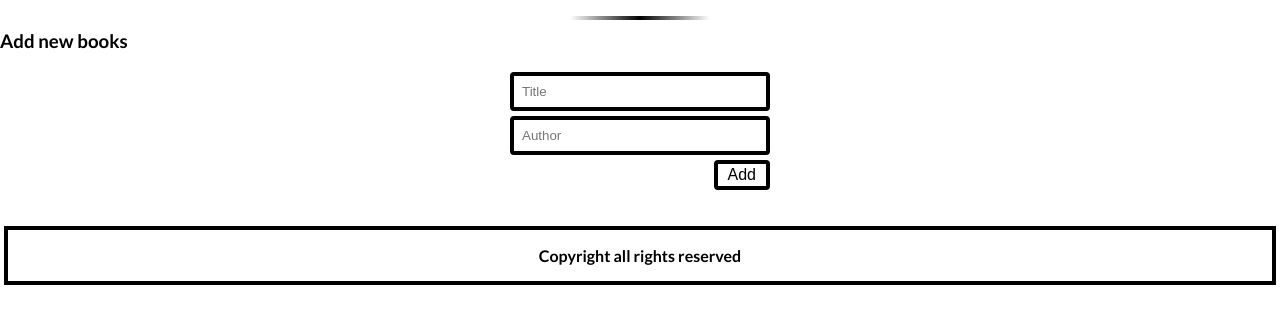
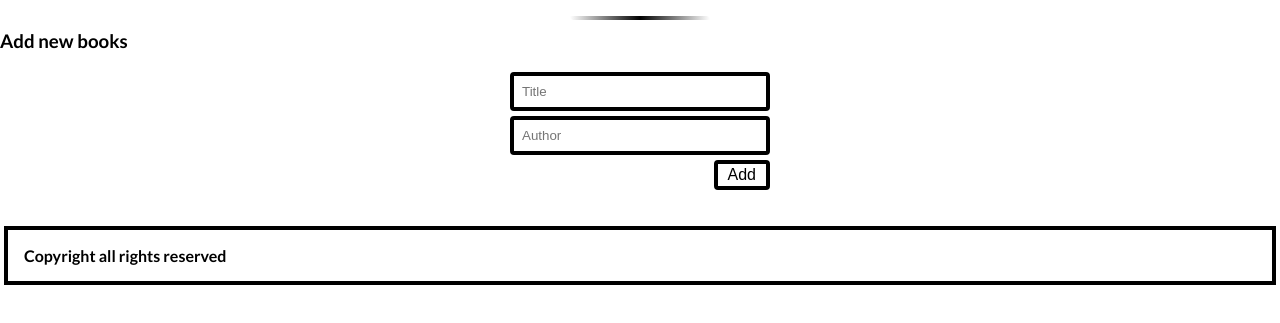
Before and after one commit to MoyasiGinko/Awesome-Books-App, a website with bundled scripts: page index.html in a window 1280 px wide. Shown: the part 161-484 px from the top of the page. Built offline with nearby package versions, Linux system fonts and the light colour scheme.

Commit message:
⚒️Fix footer styles

```diff
--- a/style.css
+++ b/style.css
@@ -149,10 +149,14 @@ label {
 }
 
 .copyright {
-  display: flex;
   flex-direction: column;
-  align-items: center;
   border: 4px solid black;
   padding: 16px;
   margin: 4px;
+  display: flex;
+  align-items: flex-start;
 }
+
+#library-tsx {
+  height: 100vh;
+}
```
